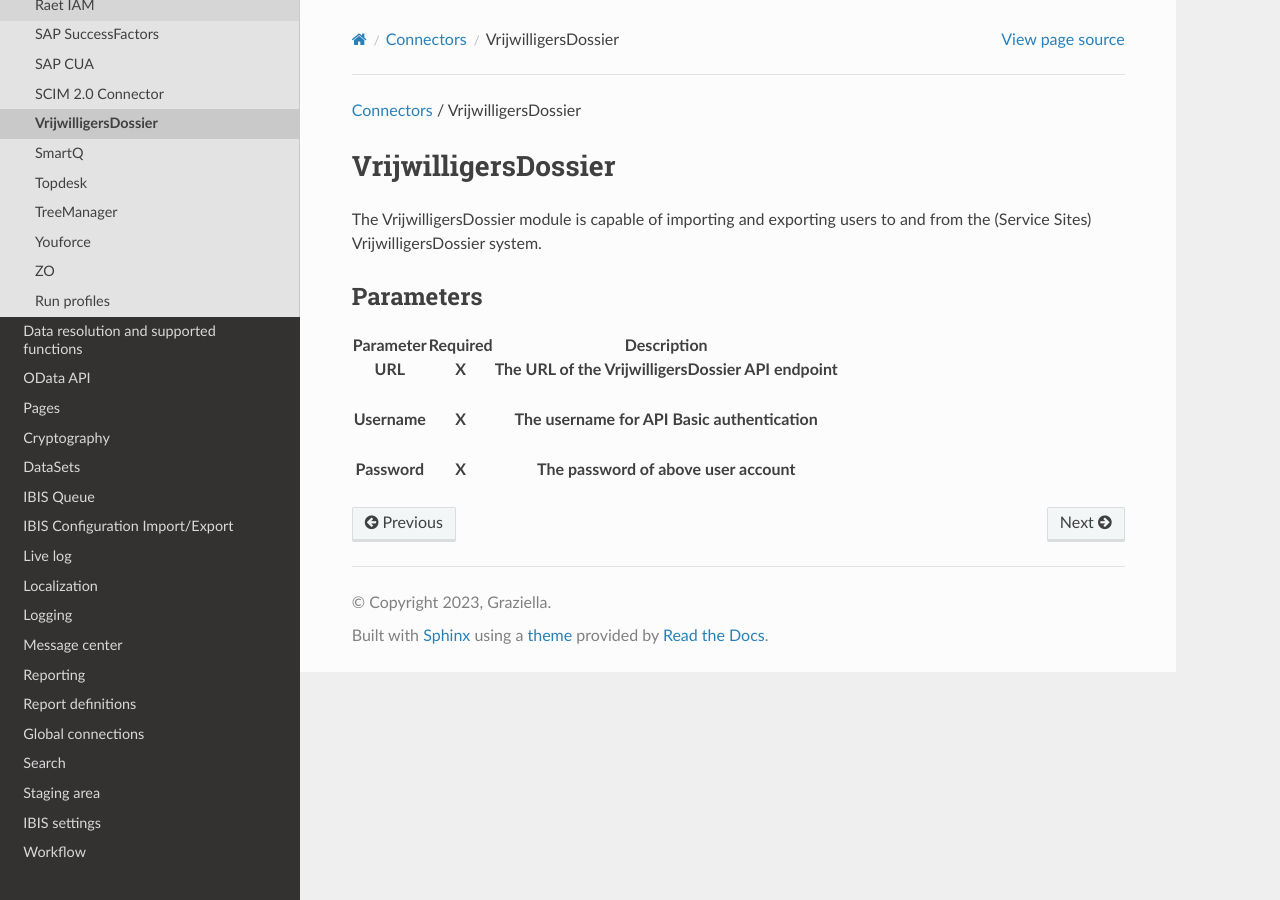
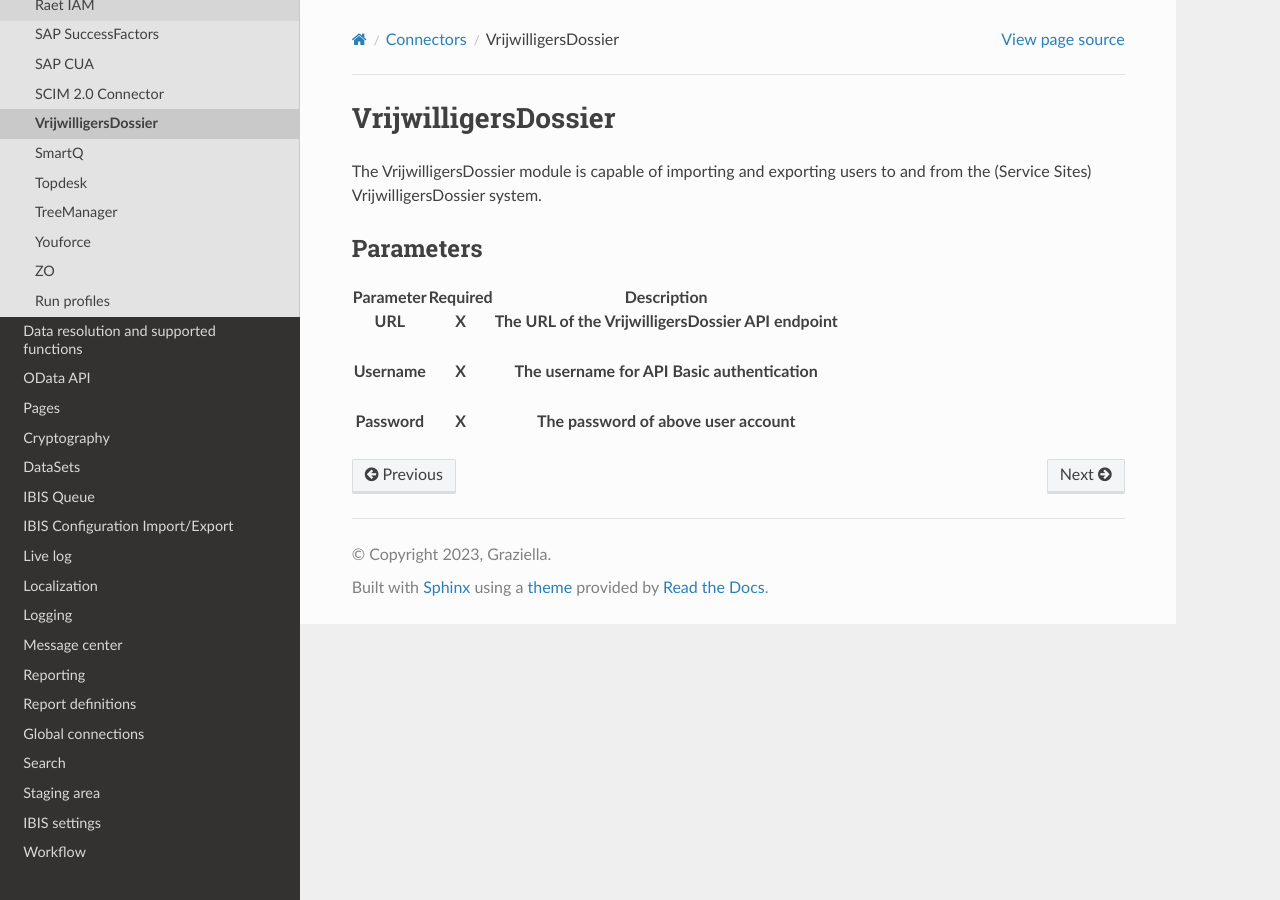
Before and after one commit to Raoulorlando/rtd-tutorial, a Sphinx documentation site: the page built from docs/source/Documentatie/Connector_ServiceSites.md, in a window 1280 px wide. Built offline with Sphinx 7.4.7 and the Read the Docs theme 2.0.0, drawn with Linux system fonts in a browser that asks for light colours; nearby versions of some CDN libraries; some web fonts are replaced; library files that are not in the unit come from our copies; pages that are not in the unit, such as notebooks, are missing from menus; some of the changed lines change nothing that is shown.

Commit message:
Removed unnecessary routing at the top of the Connector_ServiceSites

```diff
--- a/docs/source/Documentatie/Connector_ServiceSites.md
+++ b/docs/source/Documentatie/Connector_ServiceSites.md
@@ -1,6 +1,3 @@
-<a href="javascript:void(0)" class="help-trigger"
-data-helpkey="SysPage_Connector">Connectors</a> / VrijwilligersDossier
-
 # VrijwilligersDossier
 
 The VrijwilligersDossier module is capable of importing and exporting
```
